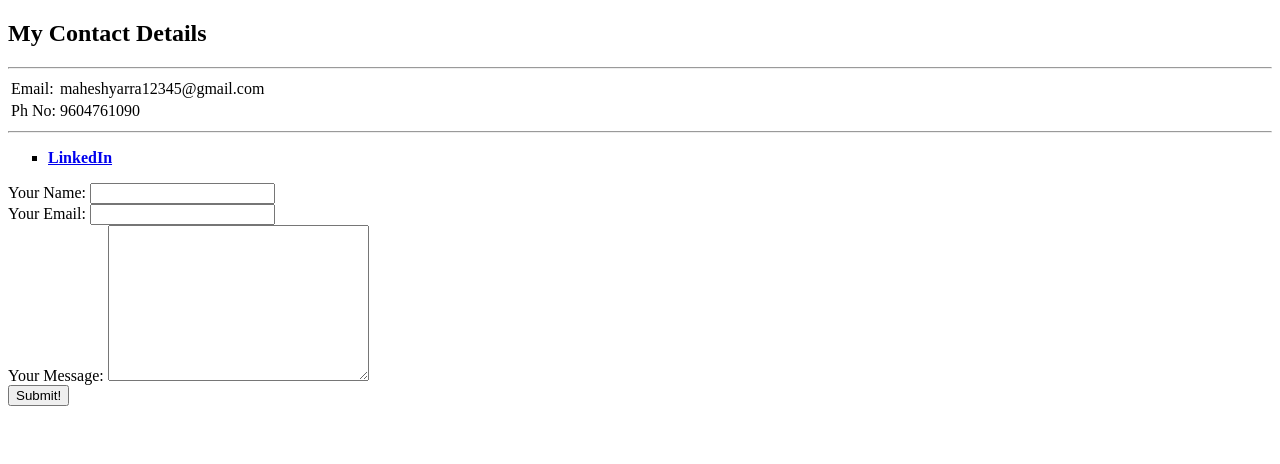
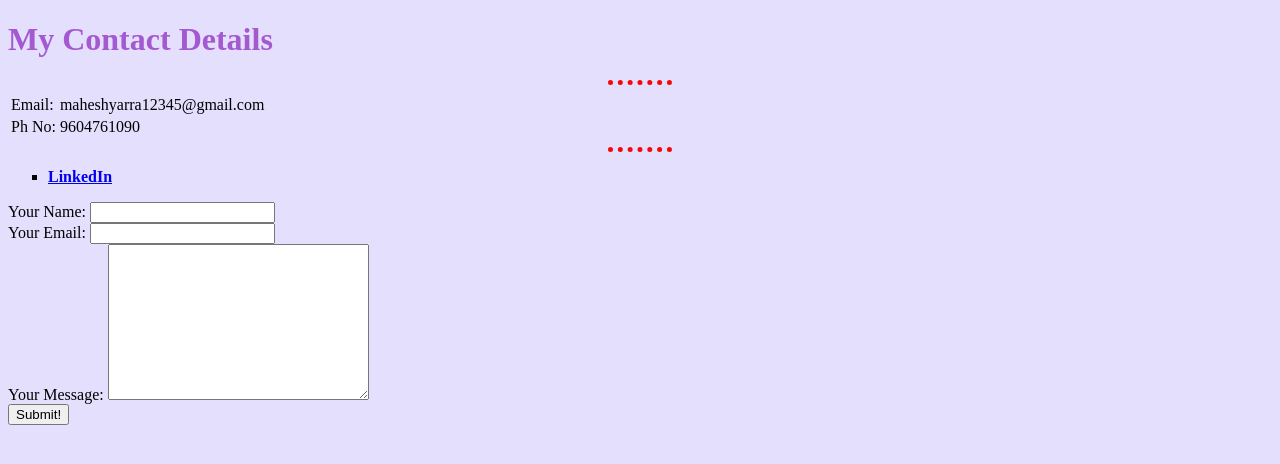
Before and after one commit to Mahesh-Yarra/Portfolio, a plain HTML site: page contact.html in a window 1280 px wide. Drawn offline with Linux system fonts and the light colour scheme.

Commit message:
Update contact.html

```diff
--- a/contact.html
+++ b/contact.html
@@ -3,10 +3,11 @@
 <head>
     <meta charset="UTF-8">
     <title>Contact Me</title>
+    <link rel="stylesheet" href="css/styles.css">
 </head>
 <body>
     <p>
-        <h2>My Contact Details</h2>
+        <h1>My Contact Details</h1>
         <hr>
         <table>
             <tr>
```
